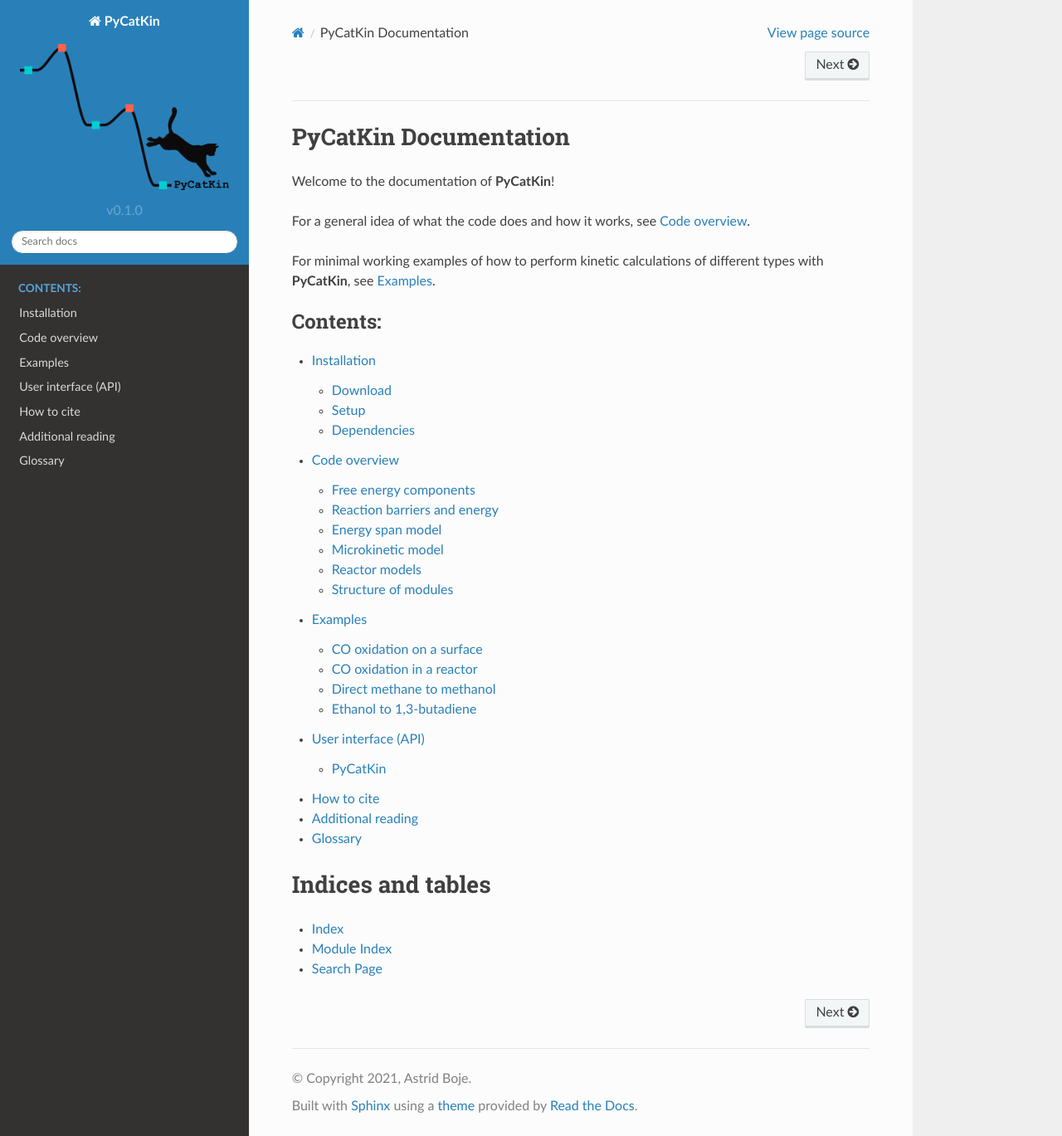
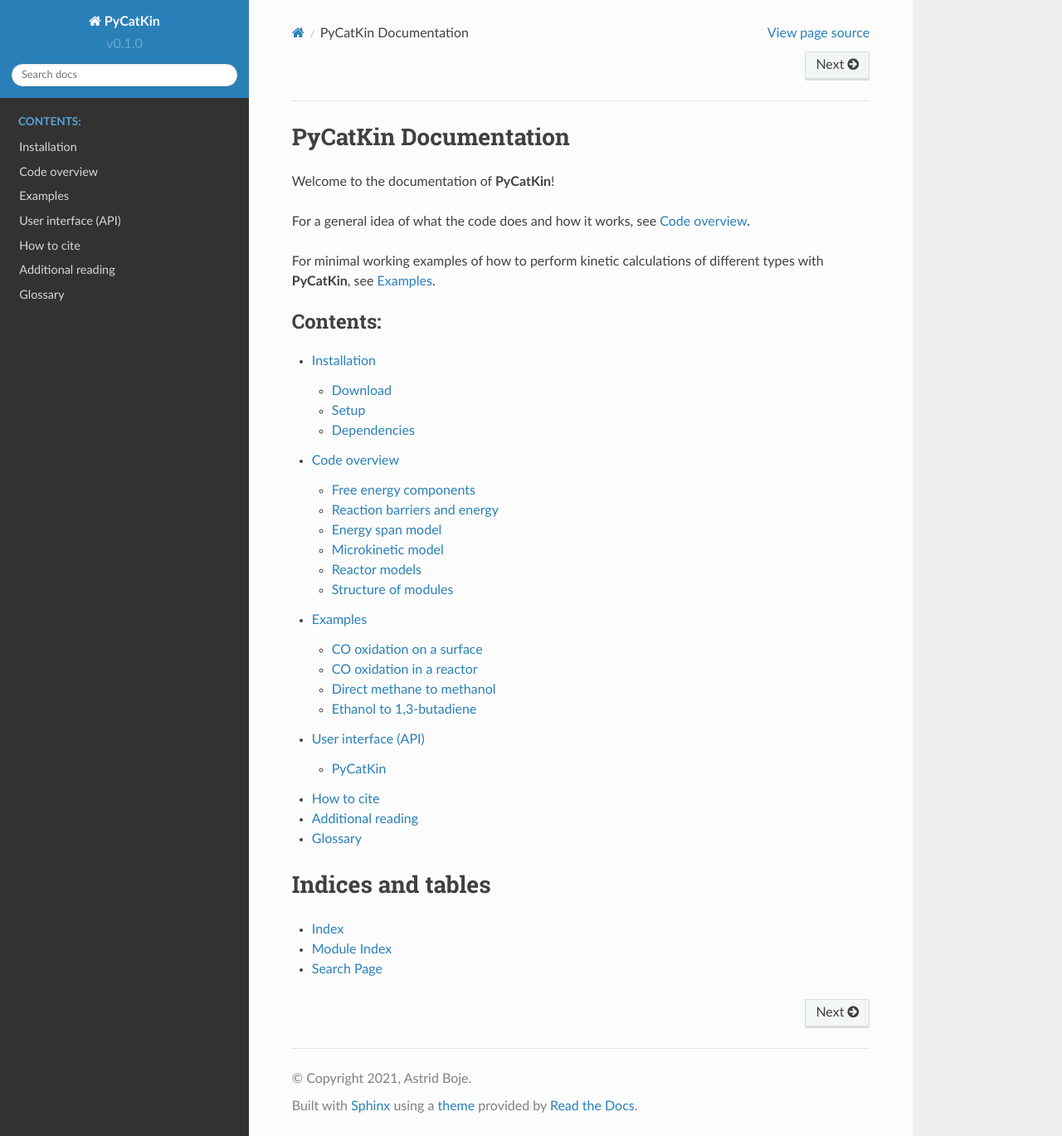
Before and after one commit to aab64/PyCatKin, a Sphinx documentation site: the page built from docs/index.rst, in a window 1280 px wide and 1369 px high. Shown: the whole window at 83% size. Built offline with Sphinx 7.4.7 and the Read the Docs theme 2.0.0, drawn with Linux system fonts in a browser that asks for light colours.

Commit message:
Update conf.py

```diff
--- a/docs/conf.py
+++ b/docs/conf.py
@@ -70,7 +70,7 @@
 # relative to this directory. They are copied after the builtin static files,
 # so a file named "default.css" will overwrite the builtin "default.css".
 html_static_path = ['_static']
-html_logo = '_static/avatar/avatar.png'
+html_logo = 'avatar/avatar.png'
 
 # The theme to use for HTML and HTML Help pages.  See the documentation for
 # a list of builtin themes.
```
